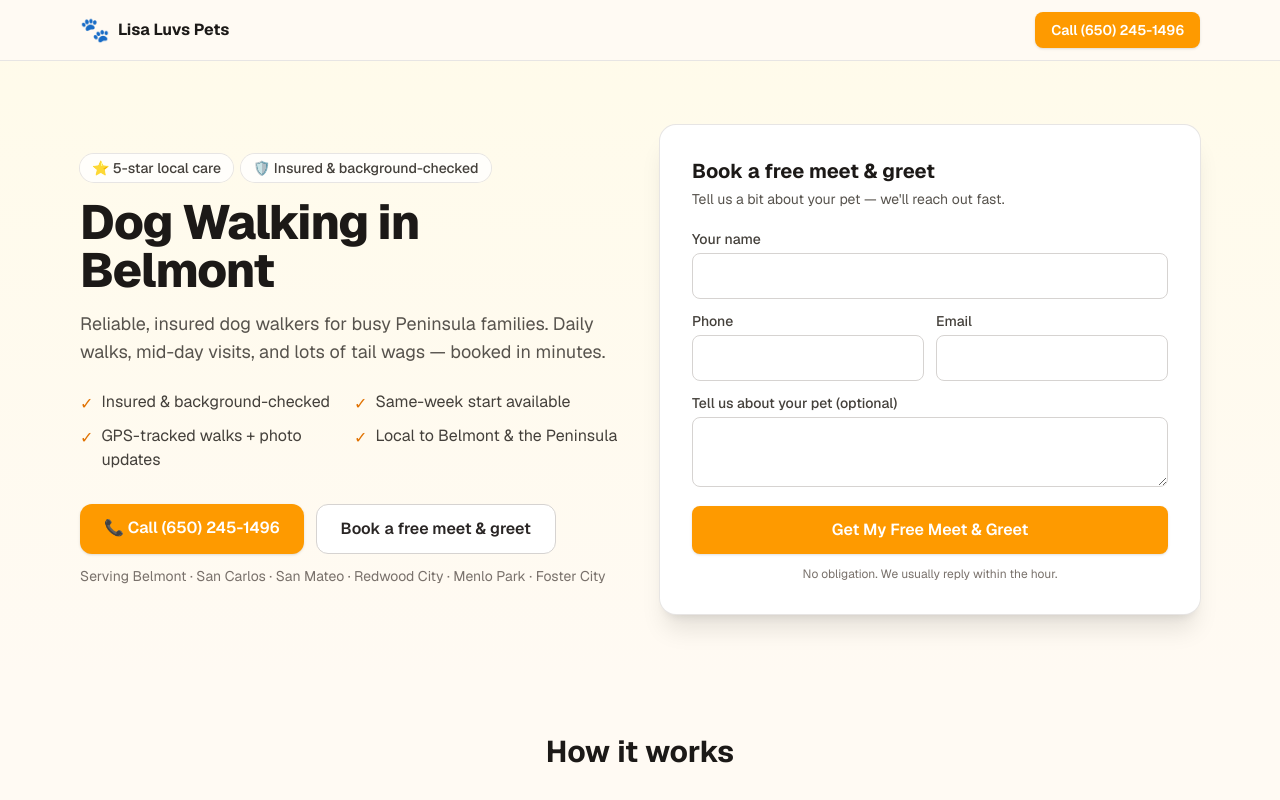
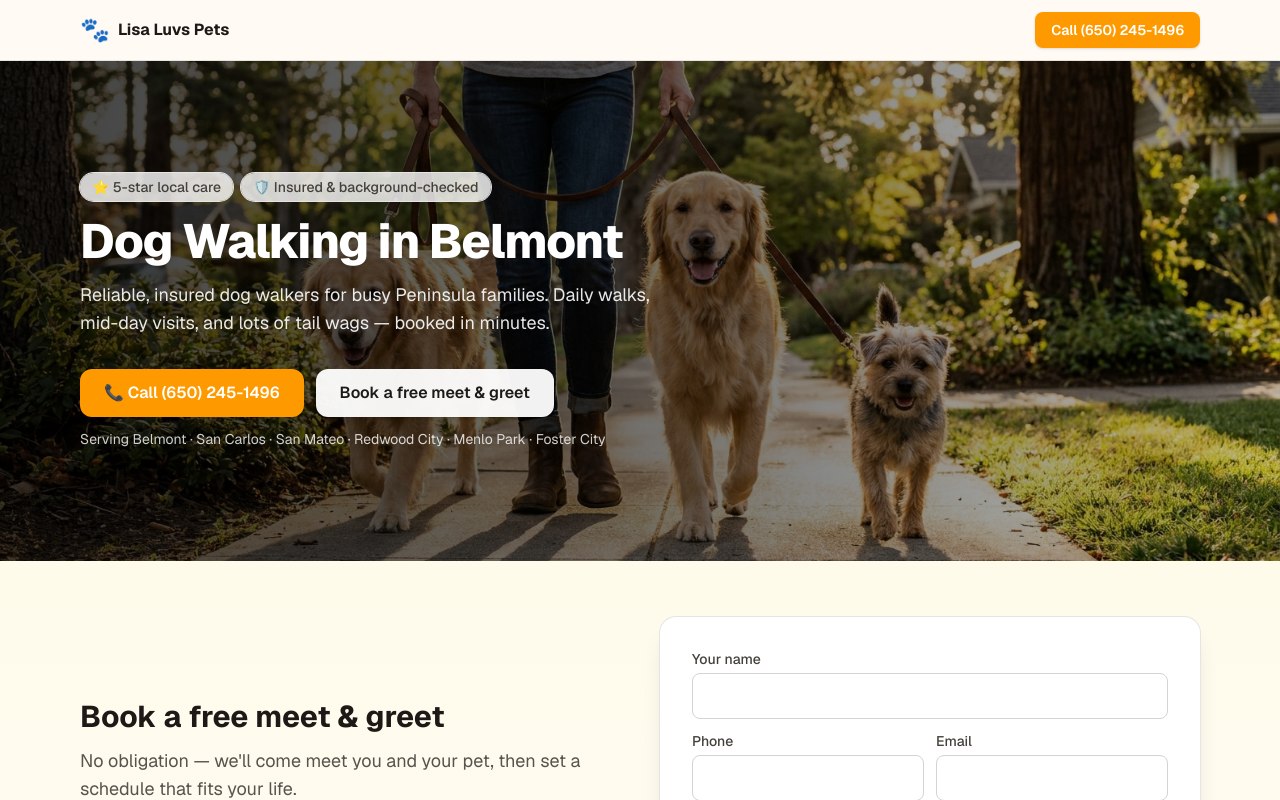
Before and after one commit to mrhits777/lisaluvspets-landing, a Next.js app: page /dog-walking-belmont in a window 1280 px wide. Shown: the top 800 px of the page. Built offline with nearby package versions, Linux system fonts and the light colour scheme; no server answers.

Commit message:
Add Gemini-generated hero images to landing pages; restructure hero as image banner

```diff
--- a/src/components/LandingPage.tsx
+++ b/src/components/LandingPage.tsx
@@ -1,3 +1,4 @@
+import Image from "next/image";
 import { SITE, type Variant } from "@/lib/site";
 import LeadForm from "@/components/LeadForm";
 import TrackedLink from "@/components/TrackedLink";
@@ -29,16 +30,52 @@ export default function LandingPage({ v }: { v: Variant }) {
         </div>
       </header>
 
-      {/* Hero */}
-      <section className="bg-gradient-to-b from-amber-50 to-[#fffaf3]">
-        <div className="mx-auto grid max-w-6xl items-center gap-10 px-4 py-12 lg:grid-cols-2 lg:py-16">
-          <div>
+      {/* Hero banner */}
+      <section className="relative isolate">
+        <Image
+          src={v.heroImage}
+          alt={`${v.h1} — happy, well-cared-for pets`}
+          fill
+          priority
+          sizes="100vw"
+          className="object-cover"
+        />
+        <div className="absolute inset-0 bg-gradient-to-r from-black/75 via-black/55 to-black/25" />
+        <div className="relative mx-auto max-w-6xl px-4 py-20 sm:py-28">
+          <div className="max-w-2xl">
             <div className="mb-4 flex flex-wrap gap-2">
               <Chip>⭐ 5-star local care</Chip>
-              <Chip>🛡️ Insured & background-checked</Chip>
+              <Chip>🛡️ Insured &amp; background-checked</Chip>
             </div>
-            <h1 className="text-4xl font-extrabold tracking-tight text-stone-900 sm:text-5xl">{v.h1}</h1>
-            <p className="mt-4 text-lg text-stone-600">{v.sub}</p>
+            <h1 className="text-4xl font-extrabold tracking-tight text-white drop-shadow-md sm:text-5xl">{v.h1}</h1>
+            <p className="mt-4 max-w-xl text-lg text-white/90">{v.sub}</p>
+            <div className="mt-8 flex flex-col gap-3 sm:flex-row">
+              <TrackedLink
+                href={SITE.phoneHref}
+                className="rounded-xl bg-amber-500 px-6 py-3 text-center font-semibold text-white shadow-lg transition hover:bg-amber-600"
+              >
+                📞 Call {SITE.phone}
+              </TrackedLink>
+              <a
+                href="#book"
+                className="rounded-xl bg-white/95 px-6 py-3 text-center font-semibold text-stone-900 shadow-sm transition hover:bg-white"
+              >
+                Book a free meet &amp; greet
+              </a>
+            </div>
+            <p className="mt-3 text-sm text-white/80">Serving {SITE.cities.join(" · ")}</p>
+          </div>
+        </div>
+      </section>
+
+      {/* Booking form */}
+      <section id="book" className="bg-gradient-to-b from-amber-50 to-[#fffaf3]">
+        <div className="mx-auto grid max-w-6xl items-center gap-10 px-4 py-14 lg:grid-cols-2">
+          <div>
+            <h2 className="text-3xl font-bold text-stone-900">Book a free meet &amp; greet</h2>
+            <p className="mt-3 text-lg text-stone-600">
+              No obligation — we&apos;ll come meet you and your pet, then set a schedule that fits your life.
+            </p>
             <ul className="mt-6 grid grid-cols-1 gap-2 sm:grid-cols-2">
               {v.bullets.map((b) => (
                 <li key={b} className="flex items-start gap-2 text-stone-700">
@@ -47,30 +84,15 @@ export default function LandingPage({ v }: { v: Variant }) {
                 </li>
               ))}
             </ul>
-            <div className="mt-8 flex flex-col gap-3 sm:flex-row">
-              <TrackedLink
-                href={SITE.phoneHref}
-                className="rounded-xl bg-amber-500 px-6 py-3 text-center font-semibold text-white shadow-sm transition hover:bg-amber-600"
-              >
-                📞 Call {SITE.phone}
+            <p className="mt-6 text-sm text-stone-500">
+              Prefer to talk?{" "}
+              <TrackedLink href={SITE.phoneHref} className="font-semibold text-amber-700 underline">
+                Call {SITE.phone}
               </TrackedLink>
-              <a
-                href="#book"
-                className="rounded-xl border border-stone-300 bg-white px-6 py-3 text-center font-semibold text-stone-800 transition hover:bg-stone-50"
-              >
-                Book a free meet &amp; greet
-              </a>
-            </div>
-            <p className="mt-3 text-sm text-stone-500">Serving {SITE.cities.join(" · ")}</p>
+            </p>
           </div>
-
-          {/* Form card */}
-          <div id="book" className="rounded-2xl bg-white p-6 shadow-xl ring-1 ring-stone-200 sm:p-8">
-            <h2 className="text-xl font-bold text-stone-900">Book a free meet &amp; greet</h2>
-            <p className="mt-1 text-sm text-stone-600">Tell us a bit about your pet — we&apos;ll reach out fast.</p>
-            <div className="mt-5">
-              <LeadForm variant={v.slug} service={v.service} />
-            </div>
+          <div className="rounded-2xl bg-white p-6 shadow-xl ring-1 ring-stone-200 sm:p-8">
+            <LeadForm variant={v.slug} service={v.service} />
           </div>
         </div>
       </section>
--- a/src/lib/site.ts
+++ b/src/lib/site.ts
@@ -19,6 +19,7 @@ export const CONVERSION = {
 
 export type Variant = {
   slug: string;
+  heroImage: string;
   h1: string; // MUST match the ad headline / keyword word-for-word (Quality Score)
   sub: string;
   service: string; // short noun for copy, e.g. "dog walking"
@@ -31,6 +32,7 @@ export type Variant = {
 export const VARIANTS: Record<string, Variant> = {
   "dog-walking-belmont": {
     slug: "dog-walking-belmont",
+    heroImage: "/hero-dog-walking.jpg",
     h1: "Dog Walking in Belmont",
     sub: "Reliable, insured dog walkers for busy Peninsula families. Daily walks, mid-day visits, and lots of tail wags — booked in minutes.",
     service: "dog walking",
@@ -50,6 +52,7 @@ export const VARIANTS: Record<string, Variant> = {
   },
   "pet-sitting-belmont": {
     slug: "pet-sitting-belmont",
+    heroImage: "/hero-pet-sitting.jpg",
     h1: "In-Home Pet Sitting in Belmont",
     sub: "Loving in-home visits and check-ups so your pets stay comfy in their own space while you're away. Dogs, cats, and everything in between.",
     service: "in-home pet care",
```
Also changed, not shown: public/hero-dog-walking.jpg (added), public/hero-pet-sitting.jpg (added).
